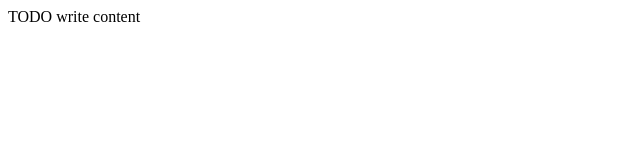
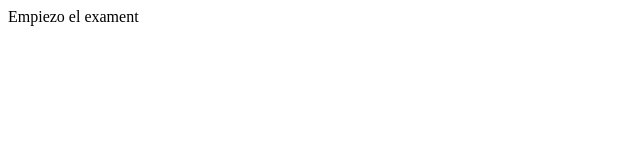
Before and after one commit to AngelVargas1980/FormularioAlumnos, a plain HTML site: page Eva/web/index.html in a window 1280 px wide. Shown: the full height of the page, 0-640 px from the left. Drawn offline with Linux system fonts and the light colour scheme.

Commit message:
Le copie el index

```diff
--- a/Eva/web/index.html
+++ b/Eva/web/index.html
@@ -10,6 +10,6 @@ Click nbfs://nbhost/SystemFileSystem/Templates/JSP_Servlet/Html.html to edit thi
         <meta name="viewport" content="width=device-width, initial-scale=1.0">
     </head>
     <body>
-        <div>TODO write content</div>
+        <div>Empiezo el exament</div>
     </body>
 </html>
```
